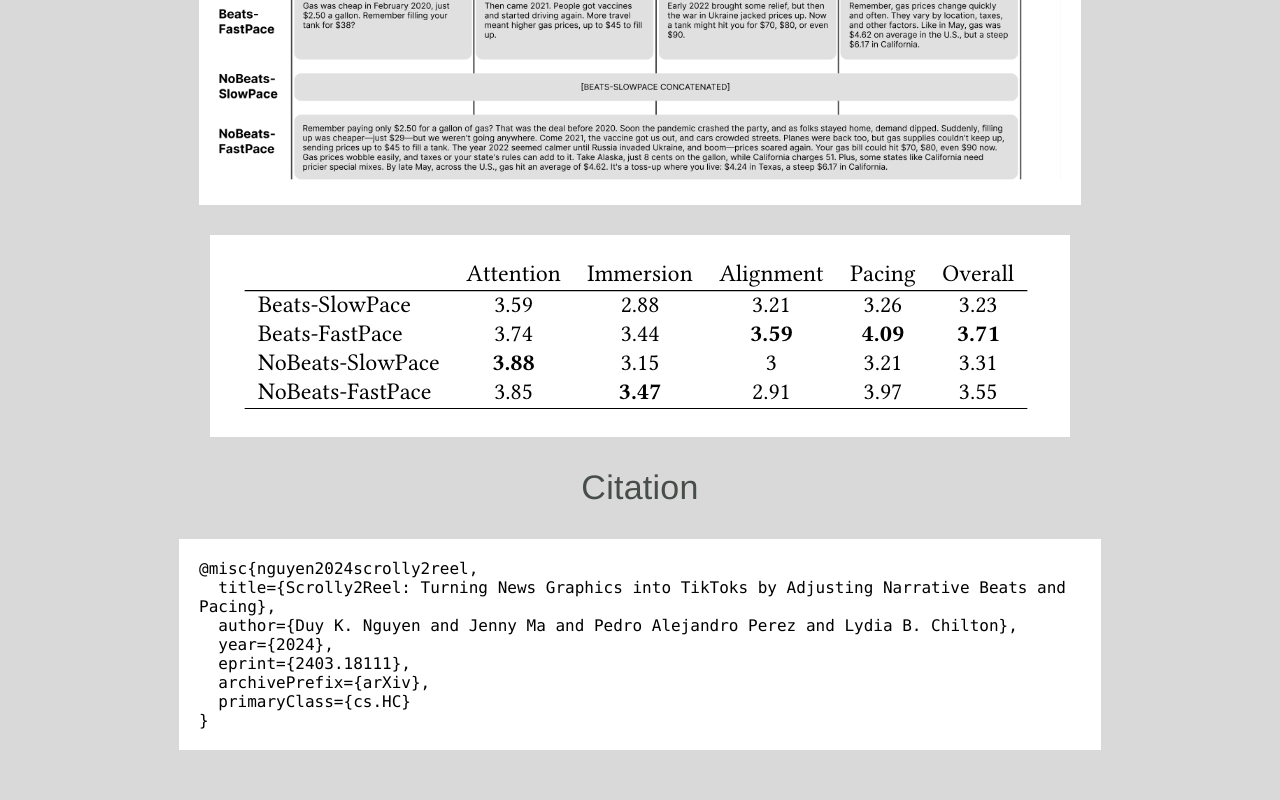
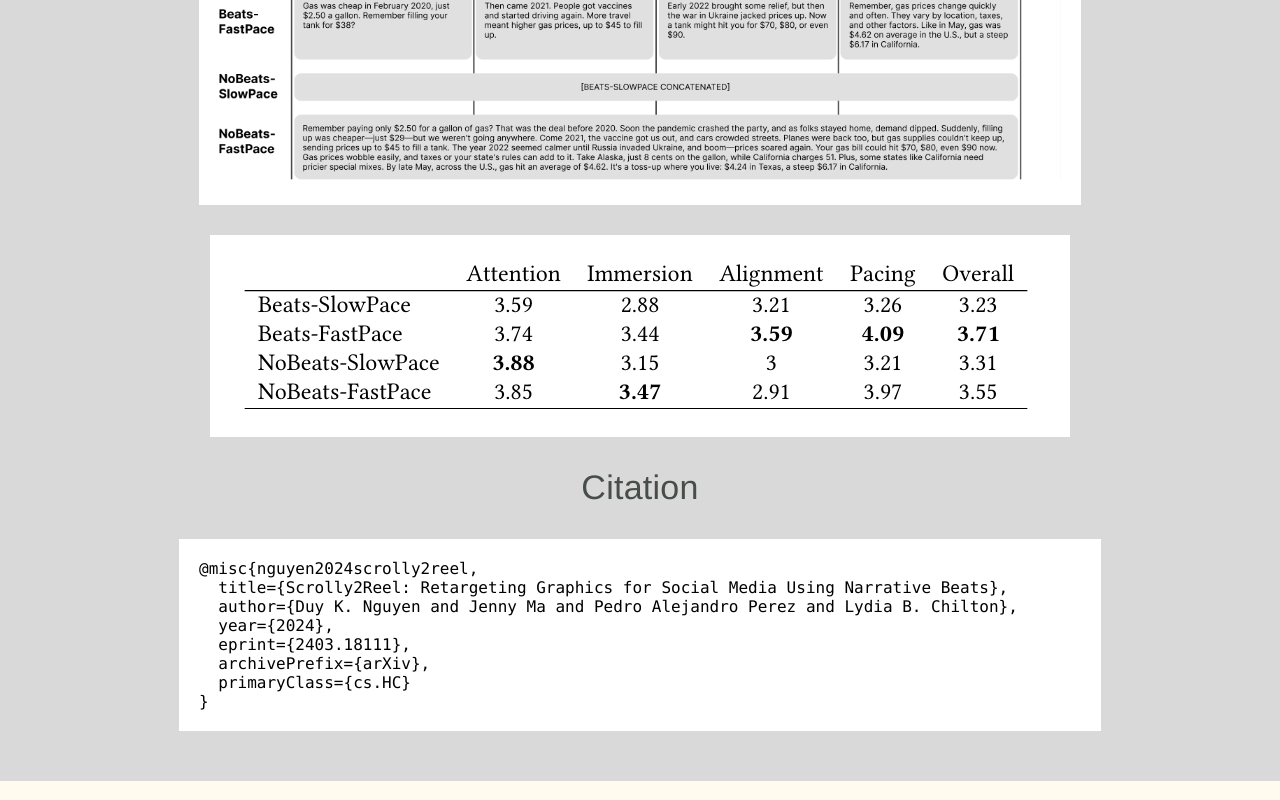
Before and after one commit to jennygzma/jennygzma.github.io, a React (Create React App) app: page /#/scrolly2reel in a window 1280 px wide. Shown: the part 4462-5262 px from the top of the page. Built offline with nearby package versions, Linux system fonts and the light colour scheme.

Commit message:
small citation error

```diff
--- a/src/projects/scrolly2reel/Scrolly2Reel.js
+++ b/src/projects/scrolly2reel/Scrolly2Reel.js
@@ -23,14 +23,14 @@ export default function Scrolly2Reel() {
           </Button>
           <Button
             disableRipple
-            href="/https://arxiv.org/abs/2403.18111"
+            href="https://arxiv.org/abs/2403.18111"
             sx={{ alignSelf: "flex-start" }}
           >
             <Typography className="link">arxiv</Typography>
           </Button>
           <Button
             disableRipple
-            href="/https://github.com/duynguyen158/Scrolly2Reel"
+            href="https://github.com/duynguyen158/Scrolly2Reel"
             sx={{ alignSelf: "flex-start" }}
           >
             <Typography className="link">github </Typography>
@@ -237,8 +237,8 @@ export default function Scrolly2Reel() {
             <code>
               @misc{"{"}nguyen2024scrolly2reel,
               <br />
-              &nbsp;&nbsp;title={"{"}Scrolly2Reel: Turning News Graphics into
-              TikToks by Adjusting Narrative Beats and Pacing{"}"}, <br />
+              &nbsp;&nbsp;title={"{"}Scrolly2Reel: Retargeting Graphics for
+              Social Media Using Narrative Beats{"}"}, <br />
               &nbsp;&nbsp;author={"{"}Duy K. Nguyen and Jenny Ma and Pedro
               Alejandro Perez and Lydia B. Chilton{"}"},<br />
               &nbsp;&nbsp;year={"{"}2024{"}"},<br />
```
